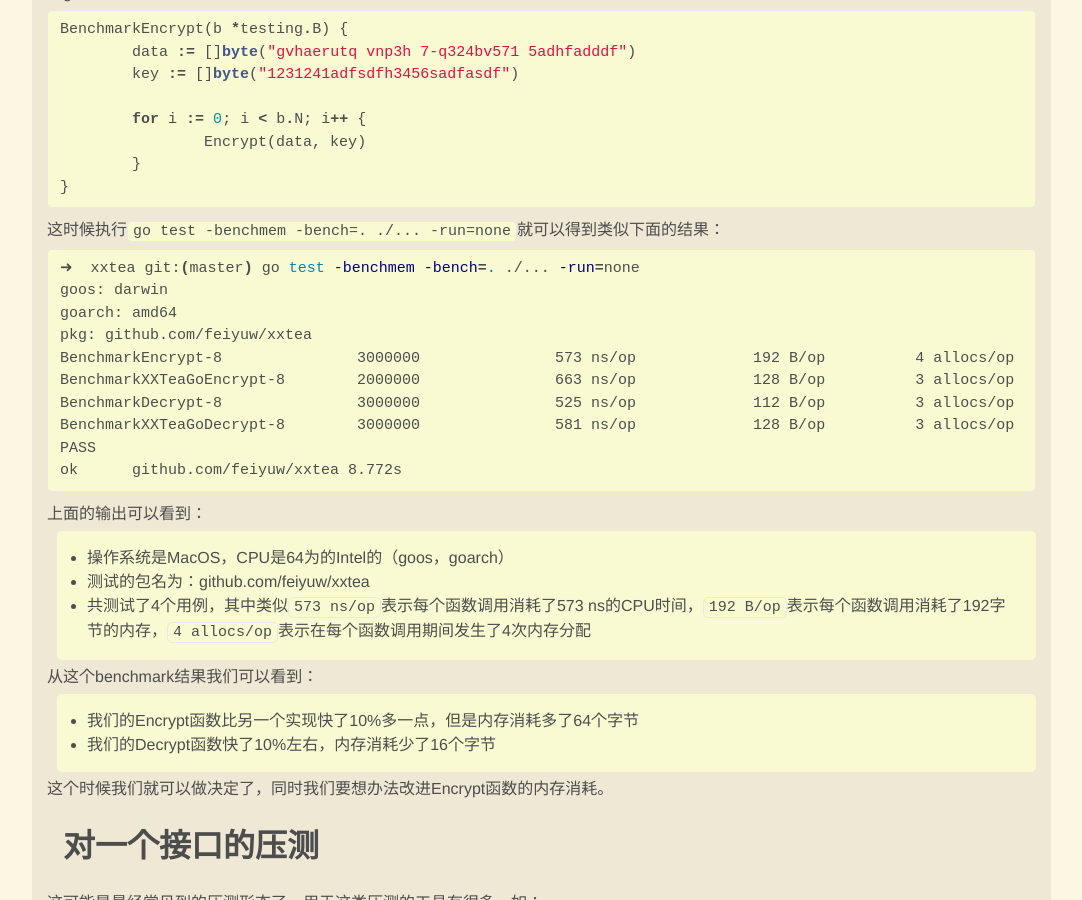
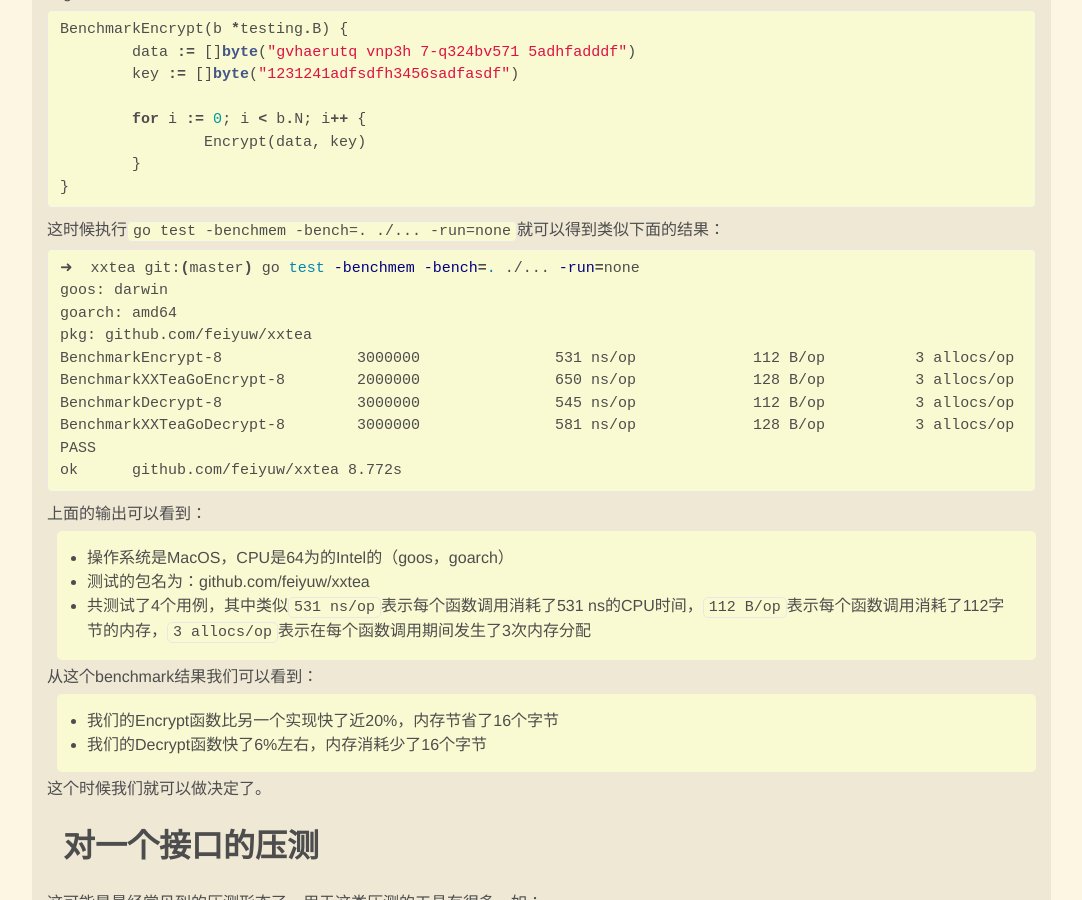
Before and after one commit to feiyuw/feiyuw.github.io, a Jekyll site: the page built from _posts/2019-04-13-a-byte-of-performance-testing.md, in a window 1280 px wide and 900 px high, scrolled down 1247 px. Shown: the whole window, without its empty margins (91-1173 px from the left). Built offline with Jekyll 4.4.1, drawn with Linux system fonts in a browser that asks for light colours; nearby versions of some CDN libraries; comment, search, counter and statistics services are not loaded.

Commit message:
update blog

````diff
--- a/_posts/2019-04-13-a-byte-of-performance-testing.md
+++ b/_posts/2019-04-13-a-byte-of-performance-testing.md
@@ -64,10 +64,10 @@ BenchmarkEncrypt(b *testing.B) {
 goos: darwin
 goarch: amd64
 pkg: github.com/feiyuw/xxtea
-BenchmarkEncrypt-8          	 3000000	       573 ns/op	     192 B/op	       4 allocs/op
-BenchmarkXXTeaGoEncrypt-8   	 2000000	       663 ns/op	     128 B/op	       3 allocs/op
-BenchmarkDecrypt-8          	 3000000	       525 ns/op	     112 B/op	       3 allocs/op
-BenchmarkXXTeaGoDecrypt-8   	 3000000	       581 ns/op	     128 B/op	       3 allocs/op
+BenchmarkEncrypt-8               3000000               531 ns/op             112 B/op          3 allocs/op
+BenchmarkXXTeaGoEncrypt-8        2000000               650 ns/op             128 B/op          3 allocs/op
+BenchmarkDecrypt-8               3000000               545 ns/op             112 B/op          3 allocs/op
+BenchmarkXXTeaGoDecrypt-8        3000000               581 ns/op             128 B/op          3 allocs/op
 PASS
 ok  	github.com/feiyuw/xxtea	8.772s
 ```
@@ -75,13 +75,13 @@ ok  	github.com/feiyuw/xxtea	8.772s
 上面的输出可以看到：
 * 操作系统是MacOS，CPU是64为的Intel的（goos，goarch）
 * 测试的包名为：github.com/feiyuw/xxtea
-* 共测试了4个用例，其中类似`573 ns/op`表示每个函数调用消耗了573 ns的CPU时间，`192 B/op`表示每个函数调用消耗了192字节的内存，`4 allocs/op`表示在每个函数调用期间发生了4次内存分配
+* 共测试了4个用例，其中类似`531 ns/op`表示每个函数调用消耗了531 ns的CPU时间，`112 B/op`表示每个函数调用消耗了112字节的内存，`3 allocs/op`表示在每个函数调用期间发生了3次内存分配
 
 从这个benchmark结果我们可以看到：
-* 我们的Encrypt函数比另一个实现快了10%多一点，但是内存消耗多了64个字节
-* 我们的Decrypt函数快了10%左右，内存消耗少了16个字节
+* 我们的Encrypt函数比另一个实现快了近20%，内存节省了16个字节
+* 我们的Decrypt函数快了6%左右，内存消耗少了16个字节
 
-这个时候我们就可以做决定了，同时我们要想办法改进Encrypt函数的内存消耗。
+这个时候我们就可以做决定了。
 
 ## 对一个接口的压测
 
````
